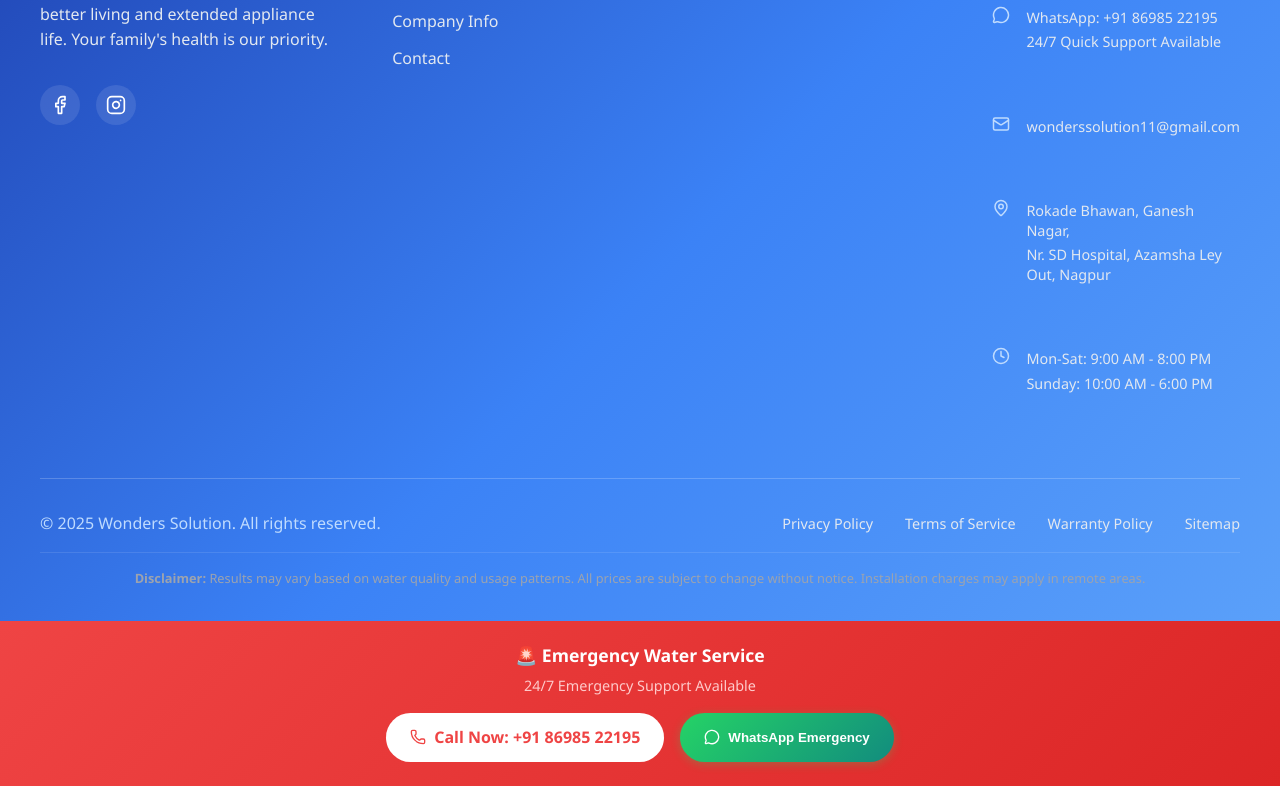
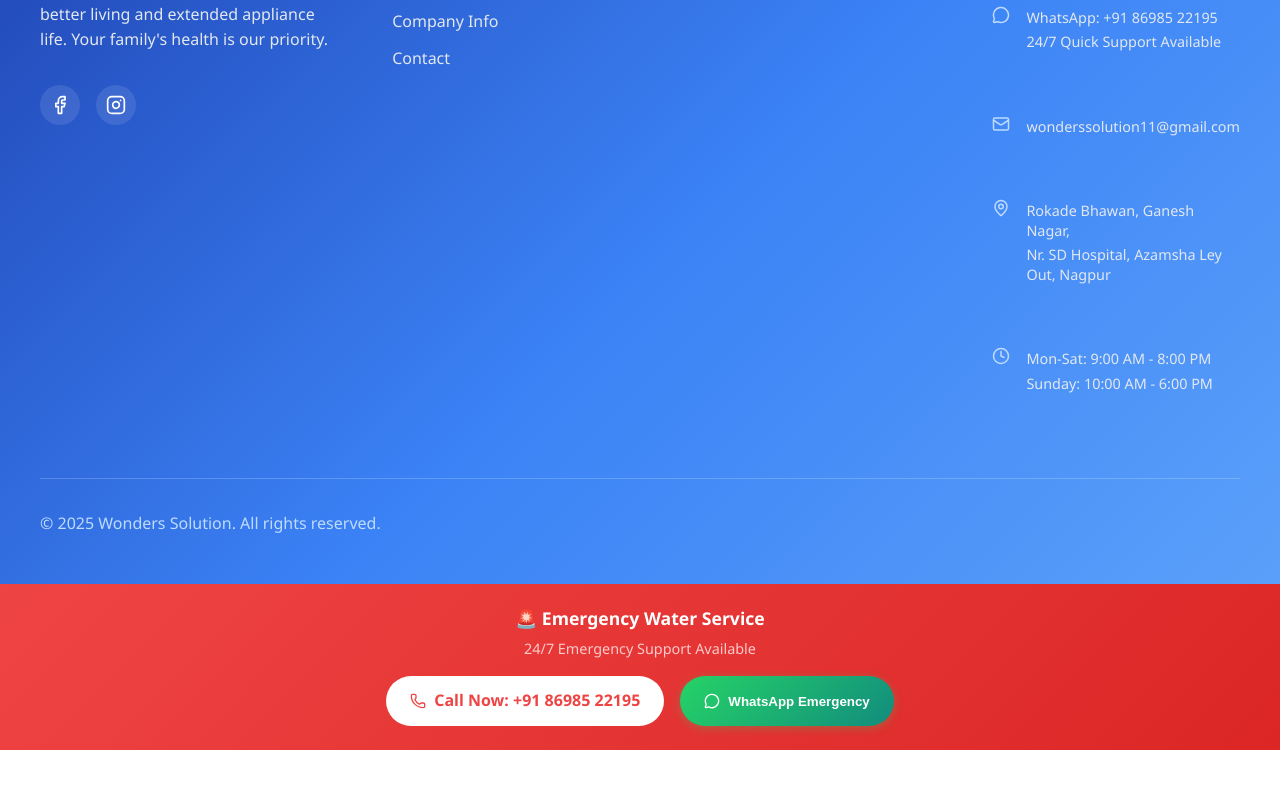
Before and after one commit to Nishij1/Product-landing-Page, a React (Vite) app: page / in a window 1280 px wide. Shown: the part 9673-10459 px from the top of the page. After the commit the page ends 10423 px from the top, so only its background shows below. Built offline with nearby package versions, Linux system fonts and the light colour scheme.

Commit message:
Update Footer.jsx

```diff
--- a/src/components/Footer.jsx
+++ b/src/components/Footer.jsx
@@ -137,18 +137,6 @@ const Footer = () => {
             <div className="copyright">
               <p>&copy; {currentYear} Wonders Solution. All rights reserved.</p>
             </div>
-            <div className="footer-links">
-              <a href="#privacy">Privacy Policy</a>
-              <a href="#terms">Terms of Service</a>
-              <a href="#warranty">Warranty Policy</a>
-              <a href="#sitemap">Sitemap</a>
-            </div>
-          </div>
-          <div className="footer-disclaimer">
-            <p>
-              <strong>Disclaimer:</strong> Results may vary based on water quality and usage patterns.
-              All prices are subject to change without notice. Installation charges may apply in remote areas.
-            </p>
           </div>
         </div>
       </div>
```
